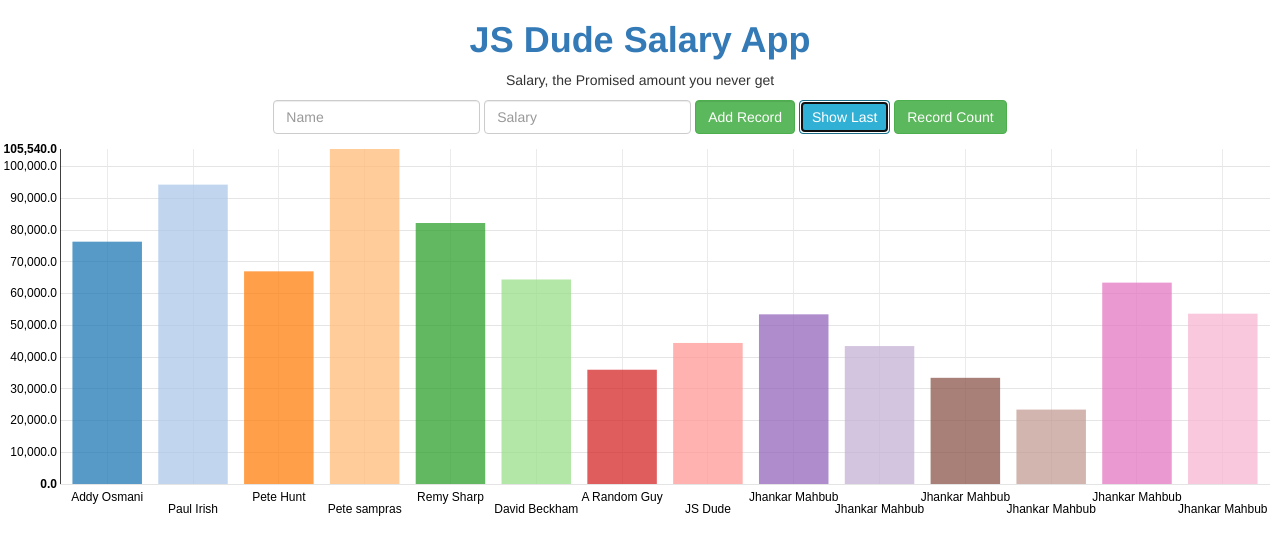
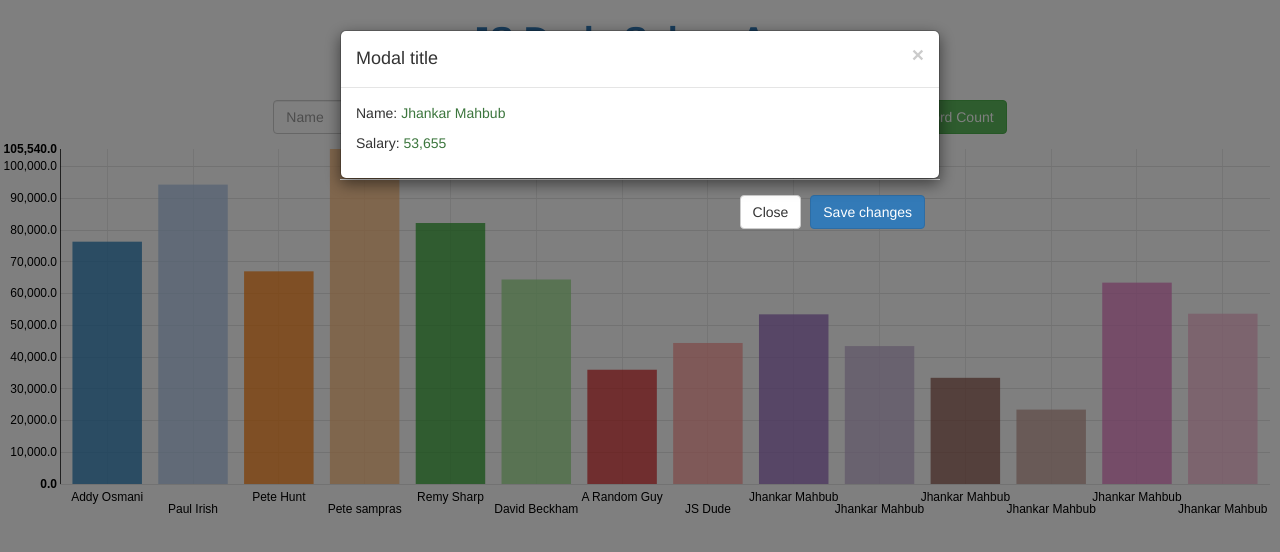
Before and after one commit to Proloycb/salary-app, a plain HTML site: page index.html in a window 1280 px wide. Both pictures are taken after a click on the button "Show Last". Drawn offline with nearby package versions, Linux system fonts and the light colour scheme.

Commit message:
finished

```diff
--- a/index.html
+++ b/index.html
@@ -4,7 +4,8 @@
     <link rel="shortcut icon" type="image/x-icon" href="images/favicon.png" />
     <script src="scripts/d3.js"></script>
     <script src="scripts/nv.d3.js"></script>
-    <link rel="stylesheet" href="styles/bootstrap.css">
+    <!-- <link rel="stylesheet" href="styles/bootstrap.css"> -->
+    <link rel="stylesheet" href="https://maxcdn.bootstrapcdn.com/bootstrap/3.3.5/css/bootstrap.min.css">
     <link rel="stylesheet" href="styles/nv.d3.css">
     <link rel="stylesheet" href="scripts/jquery-ui-1.11.4/jquery-ui.min.css">
     <style>
@@ -41,7 +42,7 @@
 		    <input class="form-control" type='text' id='name' placeholder='Name'>
 		    <input class="form-control" type='text' id='salary' placeholder='Salary'>
 		    <button class="btn btn-success form-control" id="AddRecord">Add Record</button>
-		    <button class="btn btn-info" id="showLast">Show Last</button>
+		    <button class="btn btn-info" id="showLast" data-toggle="modal" data-target="#myModal">Show Last</button>
 		    <button class="btn btn-info" id="recordCount">Record Count</button>
     	</div>
     </div>
@@ -51,21 +52,22 @@
   </div>
 
     <!-- last item show -->
-    <div id="dialog-last-item" class="hide dialog" title="Last Item in the Chart" >
-      <div class="modal" tabindex="-1">
-        <div class="modal-dialog">
+    <div class="modal fade" id="myModal" tabindex="-1" role="dialog" aria-labelledby="myModalLabel">
+      <div class="modal-dialog" role="document">
         <div class="modal-content">
           <div class="modal-header">
-              <h5 class="modal-title">Modal title</h5>
-              <button type="button" class="btn-close" data-bs-dismiss="modal" aria-label="Close"></button>
+            <button type="button" class="close" data-dismiss="modal" aria-label="Close"><span aria-hidden="true">&times;</span></button>
+            <h4 class="modal-title" id="myModalLabel">Modal title</h4>
           </div>
           <div class="modal-body">
+            <div id="dialog-last-item" class="hide dialog" title="Last Item in the Chart" ></div>
               <p>Name: <span id="showName" class="text-success"></span></p>
               <p>Salary: <span id="showSalary" class="text-success"></span></p>
             </div>
+          </div>
           <div class="modal-footer">
-              <button type="button" class="btn btn-secondary" data-bs-dismiss="modal">Close</button>
-            </div>
+            <button type="button" class="btn btn-default" data-dismiss="modal">Close</button>
+            <button type="button" class="btn btn-primary">Save changes</button>
           </div>
         </div>
       </div>
@@ -81,5 +83,6 @@
 	  <p>Record count: <span id="numberOfRecords" class="text-success"></span></p>
 	</div>
   <h3 class="text-primary hide">Initial Count: <span id="initial-count"></span></h3>
+  <script src="https://maxcdn.bootstrapcdn.com/bootstrap/3.3.5/js/bootstrap.min.js"></script>
   </body>
 </html>
```
Lines whose indentation alone changed are shown as unchanged.
